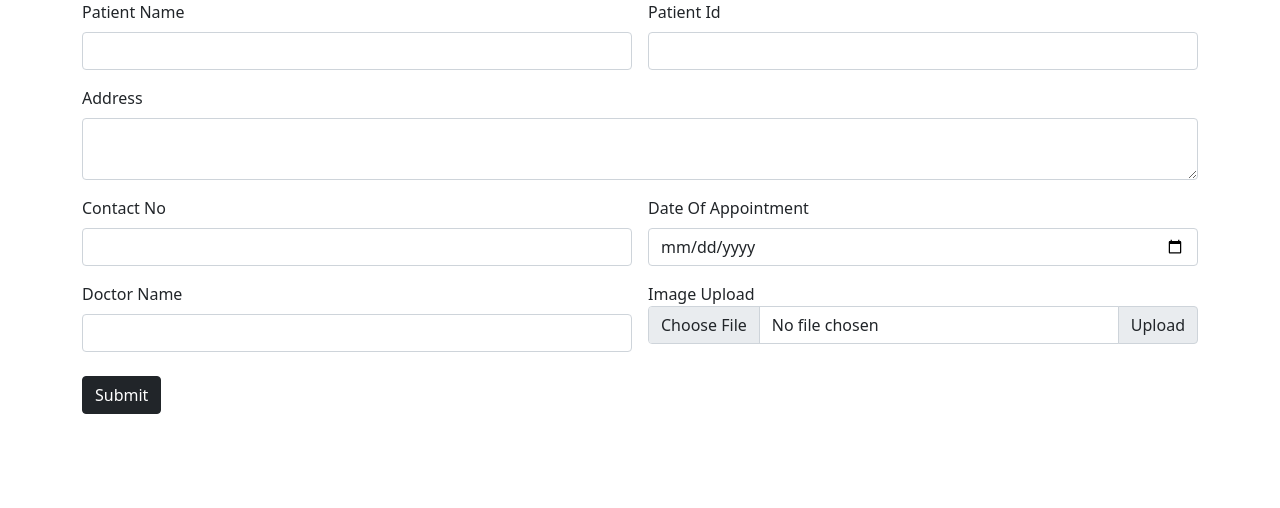
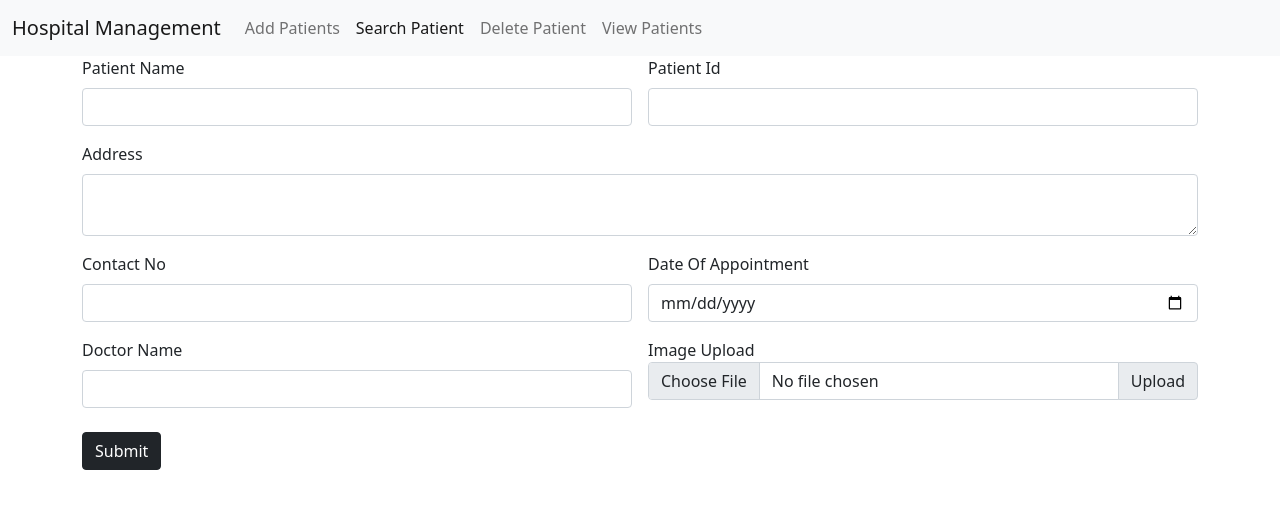
Before and after one commit to Varun-Babu/HospitalApp-Angular-Basics, an Angular app: page / in a window 1280 px wide. Shown: the top 508 px of the page. Built offline with nearby package versions, Linux system fonts and the light colour scheme.

Commit message:
navbar added

```diff
--- a/src/app/app.module.ts
+++ b/src/app/app.module.ts
@@ -8,6 +8,7 @@
 import { PatientDeleteComponent } from './patient-delete/patient-delete.component';
 import { RouterModule, Routes } from '@angular/router';
 import { PatientsListComponent } from './patients-list/patients-list.component';
+import { NavbarComponent } from './navbar/navbar.component';
 
 const myRoute:Routes=[
   {
@@ -26,6 +27,7 @@
   path:"patients",
   component:PatientsListComponent
 }
+
 ]
 
 @NgModule({
@@ -34,7 +36,8 @@
     PatientEntryComponent,
     PatientSearchComponent,
     PatientDeleteComponent,
-    PatientsListComponent
+    PatientsListComponent,
+    NavbarComponent
   ],
   imports: [
     BrowserModule,
--- /dev/null
+++ b/src/app/navbar/navbar.component.html
@@ -0,0 +1,25 @@
+<nav class="navbar navbar-expand-lg navbar-light bg-light">
+    <div class="container-fluid">
+      <a class="navbar-brand" href="#">Hospital Management</a>
+      <button class="navbar-toggler" type="button" data-bs-toggle="collapse" data-bs-target="#navbarNav" aria-controls="navbarNav" aria-expanded="false" aria-label="Toggle navigation">
+        <span class="navbar-toggler-icon"></span>
+      </button>
+      <div class="collapse navbar-collapse" id="navbarNav">
+        <ul class="navbar-nav">
+            <li class="nav-item">
+                <a class="nav-link " href="" >Add Patients</a>
+              </li>
+          <li class="nav-item">
+            <a class="nav-link active" aria-current="page" href="/search">Search Patient</a>
+          </li>
+          <li class="nav-item">
+            <a class="nav-link" href="/delete">Delete Patient</a>
+          </li>
+          <li class="nav-item">
+            <a class="nav-link" href="patients">View Patients</a>
+          </li>
+
+        </ul>
+      </div>
+    </div>
+  </nav>
--- a/src/app/patient-delete/patient-delete.component.html
+++ b/src/app/patient-delete/patient-delete.component.html
@@ -1,3 +1,4 @@
+<app-navbar></app-navbar>
 <div class="container">
     <div class="row">
         <div class="col col-12 col-sm-12 col-md-12 col-lg-12 col-xl-12 col-xxl-12">
--- a/src/app/patient-entry/patient-entry.component.html
+++ b/src/app/patient-entry/patient-entry.component.html
@@ -1,3 +1,4 @@
+<app-navbar></app-navbar>
 <div class="container">
     <div class="row">
         <div class="col col-12 col-sm-12 col-md-12 col-lg-12 col-xl-12 col-xxl-12">
--- a/src/app/patient-search/patient-search.component.html
+++ b/src/app/patient-search/patient-search.component.html
@@ -1,3 +1,5 @@
+<app-navbar></app-navbar>
+
 <div class="container">
     <div class="row">
         <div class="col col-12 col-sm-12 col-md-12 col-lg-12 col-xl-12 col-xxl-12">
--- a/src/app/patients-list/patients-list.component.html
+++ b/src/app/patients-list/patients-list.component.html
@@ -1,3 +1,4 @@
+<app-navbar></app-navbar>
 <div class="container">
     <div class="row">
         <div class="col col-12 col-sm-12 col-md-12 col-lg-12 col-xl-12 col-xxl-12">
```
Also changed, not shown: src/app/navbar/navbar.component.ts (added, +10 -0 lines), src/app/navbar/navbar.component.css (added).
